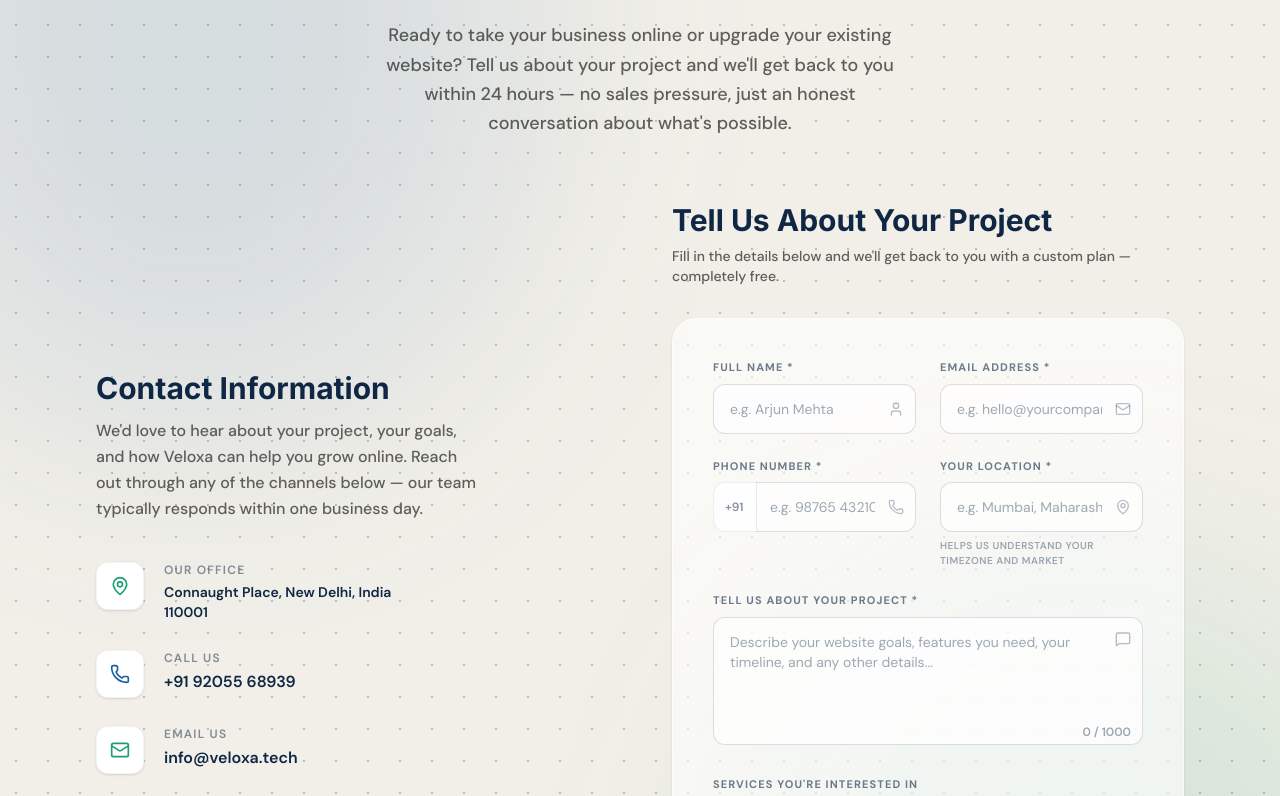
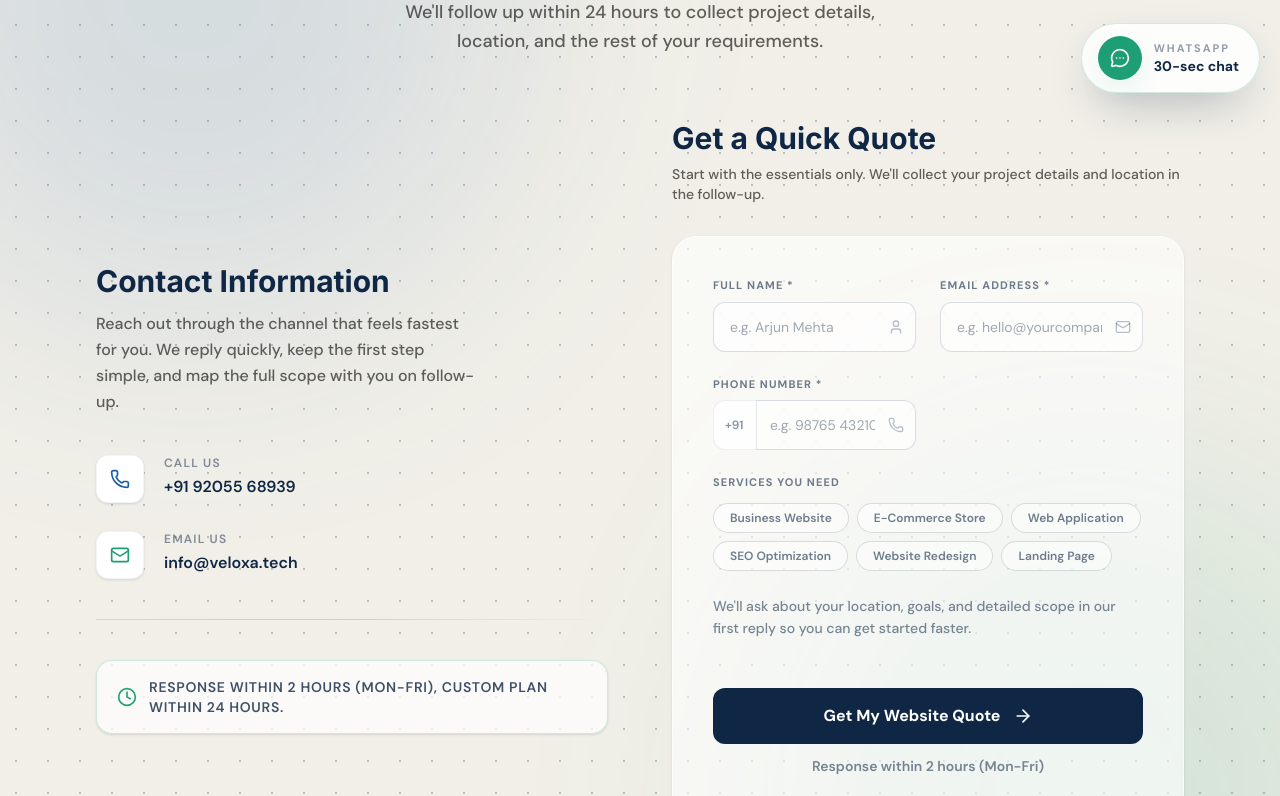
Before and after one commit to Rohit-Codes/veloxa, a Next.js app: page /contact in a window 1280 px wide. Shown: the part 687-1483 px from the top of the page. Built offline with nearby package versions, Linux system fonts and the light colour scheme.

Commit message:
add new CTA in my website

```diff
--- a/src/app/contact/page.tsx
+++ b/src/app/contact/page.tsx
@@ -21,7 +21,7 @@ export default function ContactPage() {
       <div className="max-w-7xl mx-auto px-6 py-12 text-center">
         <h1 className="text-5xl font-black tracking-tight mb-4">Let's Talk.</h1>
         <p className="text-xl text-gray-600 max-w-2xl mx-auto">
-          Have a vision? We have the tools to build it. Reach out today for a free consultation and website audit.
+          Have a vision? We have the tools to build it. Reach out today for a quick website quote and a custom plan within 24 hours.
         </p>
       </div>
       <ContactSection />
--- a/src/app/layout.tsx
+++ b/src/app/layout.tsx
@@ -4,6 +4,7 @@ import Script from "next/script";
 import "./globals.css";
 import Header from "@/components/Header";
 import Footer from "@/components/Footer";
+import WhatsAppFloatingButton from "@/components/WhatsAppFloatingButton";
 
 const inter = Inter({
   subsets: ["latin"],
@@ -196,6 +197,7 @@ export default function RootLayout({
         <main id="main-content" className="flex-grow">
           {children}
         </main>
+        <WhatsAppFloatingButton />
         <Footer />
       </body>
     </html>
--- a/src/components/CTASection.tsx
+++ b/src/components/CTASection.tsx
@@ -105,15 +105,18 @@ export default function CTASection() {
           <div className="observe-me opacity-0 scale-90 data-[intersected=true]:opacity-100 data-[intersected=true]:scale-100 transition-all duration-700 delay-300 w-full">
             <Link
               href="#contact"
-              aria-label="Get a free website consultation with Veloxa"
+              aria-label="Get your website quote with Veloxa"
               className="cta-button group relative flex items-center justify-center gap-3 w-full sm:w-auto bg-[#F1EFE8] text-[#0F2744] hover:text-white rounded-full px-6 py-4 sm:px-10 sm:py-5 text-sm sm:text-base md:text-lg font-black transition-all duration-300 hover:scale-105 shadow-[0_0_30px_rgba(29,158,117,0.3)] overflow-hidden"
             >
               <div className="absolute inset-0 w-full h-full bg-gradient-to-r from-[#185FA5] to-[#1D9E75] opacity-0 group-hover:opacity-100 transition-opacity duration-300" />
               <span className="relative z-10 flex items-center gap-2 tracking-wide">
-                Get Free Consultation
+                Launch My Site in 14 Days
                 <ArrowRight className="w-5 h-5 group-hover:translate-x-1.5 transition-transform duration-200" />
               </span>
             </Link>
+            <p className="mt-3 text-xs sm:text-sm text-[#F1EFE8]/65 font-semibold text-center">
+              Get a custom plan in 24 hours
+            </p>
           </div>
 
           {/* Floating Stat Badge relative to CTA Button */}
--- a/src/components/ContactSection.tsx
+++ b/src/components/ContactSection.tsx
@@ -5,12 +5,10 @@ import { useForm } from "react-hook-form";
 import { zodResolver } from "@hookform/resolvers/zod";
 import { contactSchema, ContactFormData } from "@/lib/contactSchema";
 import {
-  MapPin,
   Phone,
   Mail,
   Clock,
   User,
-  MessageSquare,
   ArrowRight,
   Loader2,
   CheckCircle2,
@@ -39,7 +37,7 @@ export default function ContactSection() {
     setValue,
     watch,
     reset,
-    formState: { errors, isSubmitting, isSubmitSuccessful },
+    formState: { errors, isSubmitting },
   } = useForm<ContactFormData>({
     resolver: zodResolver(contactSchema),
     mode: "onBlur",
@@ -74,8 +72,8 @@ export default function ContactSection() {
         from_name: data.fullName,
         from_email: data.email,
         phone: data.phone,
-        location: data.location,
-        message: data.message,
+        location: "Collected in follow-up",
+        message: "Collected in follow-up",
         services: data.services?.join(", ") || "None selected",
       };
 
@@ -105,7 +103,7 @@ export default function ContactSection() {
           // Custom dimensions for GA4 reporting
           form_name: "contact_form",
           services_selected: data.services?.join(", ") || "None",
-          user_location: data.location || "Unknown",
+          user_location: "Collected in follow-up",
         });
       }
     } catch (err) {
@@ -116,8 +114,6 @@ export default function ContactSection() {
       throw err;
     }
   };
-
-  const messageValue = watch("message") || "";
 
   if (!isClient) {
     return null; // Prevent hydration warnings
@@ -182,7 +178,7 @@ export default function ContactSection() {
               <span className="relative inline-flex rounded-full h-2 w-2 bg-[#1D9E75]"></span>
             </span>
             <span className="text-[#0F2744] font-medium text-[11px] sm:text-xs tracking-widest uppercase">
-              Let's Connect
+              Quick Quote
             </span>
           </div>
 
@@ -201,16 +197,15 @@ export default function ContactSection() {
                   animation: "gradientShift 4s ease-in-out infinite",
                 }}
               >
-                Get a Free Consultation Today
+                Get Your Website Quote
               </span>
             </span>
           </h2>
 
           <p className="text-sm border-0 sm:text-base md:text-lg text-[#2C2C2A]/75 font-medium leading-relaxed text-center max-w-xl mx-auto mt-6 px-2 sm:px-4">
-            Ready to take your business online or upgrade your existing website?
-            Tell us about your project and we'll get back to you within 24 hours
-            — no sales pressure, just an honest conversation about what's
-            possible.
+            Share your contact details and the type of website you need. We&apos;ll
+            follow up within 24 hours to collect project details, location, and
+            the rest of your requirements.
           </p>
         </div>
 
@@ -225,33 +220,13 @@ export default function ContactSection() {
               Contact Information
             </h3>
             <p className="text-base text-[#2C2C2A]/75 font-medium leading-relaxed mb-10 max-w-sm">
-              We'd love to hear about your project, your goals, and how Veloxa
-              can help you grow online. Reach out through any of the channels
-              below — our team typically responds within one business day.
+              Reach out through the channel that feels fastest for you. We reply
+              quickly, keep the first step simple, and map the full scope with
+              you on follow-up.
             </p>
 
             <div className="space-y-7">
-              {/* Item 1 - Location */}
-              <div className="flex items-start gap-5 group">
-                <div className="w-12 h-12 rounded-xl flex items-center justify-center flex-shrink-0 bg-white shadow-sm border border-[#0F2744]/5 group-hover:border-[#1D9E75]/30 group-hover:scale-105 transition-all duration-300">
-                  <MapPin
-                    className="text-[#1D9E75] w-5 h-5"
-                    aria-hidden="true"
-                  />
-                </div>
-                <div>
-                  <div className="text-xs uppercase font-semibold tracking-widest text-[#0F2744]/50 mb-1">
-                    Our Office
-                  </div>
-                  <address className="not-italic text-sm font-semibold text-[#0F2744] group-hover:text-[#1D9E75] transition-colors duration-300">
-                    Connaught Place, New Delhi, India
-                    <br />
-                    110001
-                  </address>
-                </div>
-              </div>
-
-              {/* Item 2 - Phone */}
+              {/* Item 1 - Phone */}
               <div className="flex items-start gap-5 group">
                 <div className="w-12 h-12 rounded-xl flex items-center justify-center flex-shrink-0 bg-white shadow-sm border border-[#0F2744]/5 group-hover:border-[#1D9E75]/30 group-hover:scale-105 transition-all duration-300">
                   <Phone
@@ -272,7 +247,7 @@ export default function ContactSection() {
                 </div>
               </div>
 
-              {/* Item 3 - Email */}
+              {/* Item 2 - Email */}
               <div className="flex items-start gap-5 group">
                 <div className="w-12 h-12 rounded-xl flex items-center justify-center flex-shrink-0 bg-white shadow-sm border border-[#0F2744]/5 group-hover:border-[#1D9E75]/30 group-hover:scale-105 transition-all duration-300">
                   <Mail className="text-[#1D9E75] w-5 h-5" aria-hidden="true" />
@@ -300,7 +275,7 @@ export default function ContactSection() {
                 aria-hidden="true"
               />
               <span className="text-[11px] sm:text-sm text-[#0F2744]/80 font-semibold uppercase tracking-wider">
-                We respond within 24 hours — guaranteed.
+                Response within 2 hours (Mon-Fri), custom plan within 24 hours.
               </span>
             </div>
           </div>
@@ -311,17 +286,17 @@ export default function ContactSection() {
             style={{ animation: "popIn 0.8s ease-out 0.4s both" }}
           >
             <h3 className="text-2xl md:text-3xl font-bold text-[#0F2744] mb-2">
-              Tell Us About Your Project
+              Get a Quick Quote
             </h3>
             <p className="text-sm text-[#2C2C2A]/75 font-medium mb-8">
-              Fill in the details below and we'll get back to you with a custom
-              plan — completely free.
+              Start with the essentials only. We&apos;ll collect your project
+              details and location in the follow-up.
             </p>
 
             <div className="bg-white/60 border border-white/60 backdrop-blur-md shadow-sm rounded-3xl p-6 sm:p-8 md:p-10 hover:shadow-[0_8px_30px_rgb(0,0,0,0.06)] hover:bg-white hover:border-[#1D9E75]/30 transition-all duration-500 flex-1 flex flex-col">
               <form
                 noValidate
-                aria-label="Contact Veloxa for a free website consultation"
+                aria-label="Contact Veloxa for a quick website quote"
                 onSubmit={handleSubmit(onSubmit)}
                 className="space-y-6 flex-1 flex flex-col"
               >
@@ -488,134 +463,12 @@ export default function ContactSection() {
                     )}
                   </div>
 
-                  {/* Field 4: Location */}
-                  <div>
-                    <label
-                      htmlFor="location"
-                      className="text-[11px] uppercase tracking-widest text-[#0F2744]/60 mb-2 block font-bold"
-                    >
-                      Your Location *
-                    </label>
-                    <div className="relative">
-                      <input
-                        type="text"
-                        id="location"
-                        placeholder="e.g. Mumbai, Maharashtra"
-                        autoComplete="address-level2"
-                        aria-required="true"
-                        aria-describedby={
-                          errors.location ? "location-error" : "location-helper"
-                        }
-                        aria-invalid={errors.location ? "true" : "false"}
-                        className={`${inputBaseClass} ${
-                          errors.location
-                            ? "border-red-500/60 focus:border-red-500 focus:ring-red-500/20 pr-10"
-                            : !errors.location && watch("location")
-                              ? "border-[#1D9E75]/60 pr-10"
-                              : "pr-10"
-                        }`}
-                        {...register("location")}
-                      />
-                      <div className="absolute right-3 top-1/2 -translate-y-1/2 flex items-center pointer-events-none">
-                        <MapPin
-                          className={`w-4 h-4 ${
-                            errors.location
-                              ? "text-red-500"
-                              : !errors.location && watch("location")
-                                ? "text-[#1D9E75]"
-                                : "text-[#0F2744]/30"
-                          }`}
-                        />
-                      </div>
-                    </div>
-                    {errors.location ? (
-                      <span
-                        id="location-error"
-                        role="alert"
-                        className="text-xs text-red-500 font-medium mt-1.5 flex items-center gap-1"
-                        style={{ animation: "fadeIn 0.2s ease" }}
-                      >
-                        <AlertCircle className="w-3 h-3" />
-                        {errors.location.message}
-                      </span>
-                    ) : (
-                      <span
-                        id="location-helper"
-                        className="text-[10px] uppercase font-semibold tracking-wider text-[#0F2744]/40 mt-1.5 block"
-                      >
-                        Helps us understand your timezone and market
-                      </span>
-                    )}
-                  </div>
                 </div>
 
-                {/* Field 5: Message */}
-                <div>
-                  <label
-                    htmlFor="message"
-                    className="text-[11px] uppercase tracking-widest text-[#0F2744]/60 mb-2 block font-bold"
-                  >
-                    Tell Us About Your Project *
-                  </label>
-                  <div className="relative">
-                    <textarea
-                      id="message"
-                      rows={4}
-                      placeholder="Describe your website goals, features you need, your timeline, and any other details..."
-                      aria-required="true"
-                      aria-describedby={
-                        errors.message ? "message-error" : undefined
-                      }
-                      aria-invalid={errors.message ? "true" : "false"}
-                      className={`${inputBaseClass} resize-none pt-3.5 pb-8 ${
-                        errors.message
-                          ? "border-red-500/60 focus:border-red-500 focus:ring-red-500/20 pr-10"
-                          : !errors.message && watch("message")
-                            ? "border-[#1D9E75]/60 pr-10"
-                            : "pr-10"
-                      }`}
-                      {...register("message")}
-                    ></textarea>
-                    <div className="absolute right-3 top-3.5 flex items-center pointer-events-none">
-                      <MessageSquare
-                        className={`w-4 h-4 ${
-                          errors.message
-                            ? "text-red-500"
-                            : !errors.message && watch("message")
-                              ? "text-[#1D9E75]"
-                              : "text-[#0F2744]/30"
-                        }`}
-                      />
-                    </div>
-                    <div
-                      className={`absolute bottom-3 right-3 text-xs font-semibold ${
-                        messageValue.length >= 900
-                          ? "text-red-500"
-                          : messageValue.length >= 20
-                            ? "text-[#1D9E75]"
-                            : "text-[#0F2744]/40"
-                      }`}
-                    >
-                      {messageValue.length} / 1000
-                    </div>
-                  </div>
-                  {errors.message && (
-                    <span
-                      id="message-error"
-                      role="alert"
-                      className="text-xs text-red-500 font-medium mt-1.5 flex items-center gap-1"
-                      style={{ animation: "fadeIn 0.2s ease" }}
-                    >
-                      <AlertCircle className="w-3 h-3" />
-                      {errors.message.message}
-                    </span>
-                  )}
-                </div>
-
-                {/* Field 6: Services Interested In */}
+                {/* Field 4: Services Interested In */}
                 <div>
                   <label className="text-[11px] uppercase tracking-widest text-[#0F2744]/60 mb-3 block font-bold">
-                    Services You're Interested In
+                    Services You Need
                   </label>
                   <div className="flex flex-wrap gap-2">
                     {[
@@ -646,6 +499,11 @@ export default function ContactSection() {
                   </div>
                 </div>
 
+                <p className="text-xs sm:text-sm text-[#0F2744]/55 font-medium leading-relaxed">
+                  We&apos;ll ask about your location, goals, and detailed scope in
+                  our first reply so you can get started faster.
+                </p>
+
                 {/* API Error Banner */}
                 {apiError && (
                   <div className="bg-red-50 border border-red-200 rounded-xl px-4 py-3 flex items-center gap-2">
@@ -669,11 +527,15 @@ export default function ContactSection() {
                       </>
                     ) : (
                       <>
-                        <span>Get Free Consultation</span>
+                        <span>Get My Website Quote</span>
                         <ArrowRight className="w-5 h-5 group-hover:translate-x-1.5 transition-transform duration-300" />
                       </>
                     )}
                   </button>
+
+                  <p className="mt-3 text-xs sm:text-sm text-[#0F2744]/55 font-semibold text-center">
+                    Response within 2 hours (Mon-Fri)
+                  </p>
 
                   {showSuccess && (
                     <div
@@ -681,7 +543,7 @@ export default function ContactSection() {
                       role="status"
                     >
                       <CheckCircle2 className="w-5 h-5" />
-                      thank you for submitting
+                      Thank you for submitting
                     </div>
                   )}
 
--- a/src/components/FAQSection.tsx
+++ b/src/components/FAQSection.tsx
@@ -11,7 +11,7 @@ const faqData = [
   },
   {
     question: "How much does a website cost?",
-    answer: "Website development costs vary based on your requirements — the number of pages, features, design complexity, and integrations involved. We offer transparent, custom quotes with no hidden fees. Most small business websites start from an affordable base price, and we'll give you a clear breakdown before any work begins. Book a free consultation and we'll put together a quote tailored to your goals."
+    answer: "Our custom business websites typically start at ₹15,000 (or your actual minimum). This includes a high-performance Next.js build, SEO optimization, and mobile responsiveness. For complex E-commerce or Web Apps, we provide a detailed custom quote within 24 hours of your consultation."
   },
   {
     question: "Will my website be optimized for Google and SEO?",
--- a/src/components/Header.tsx
+++ b/src/components/Header.tsx
@@ -75,7 +75,7 @@ export default function Header() {
             >
               <div className="absolute inset-0 w-full h-full bg-gradient-to-r from-[#185FA5] to-[#1D9E75] opacity-0 group-hover:opacity-100 transition-opacity duration-300" />
               <span className="relative z-10 flex items-center gap-2 text-sm">
-                Start Project{" "}
+                Get My Website Quote{" "}
                 <ChevronRight className="w-4 h-4 group-hover:translate-x-1 transition-transform" />
               </span>
             </Link>
--- /dev/null
+++ b/src/components/WhatsAppFloatingButton.tsx
@@ -0,0 +1,33 @@
+"use client";
+
+import { MessageCircleMore } from "lucide-react";
+
+const whatsappLink =
+  "https://wa.me/919205568939?text=Hi%20Veloxa%2C%20I%20saw%20your%20ad%20for%20Next.js%20sites%20starting%20at%20%E2%82%B910k.%20I%27d%20like%20to%20discuss%20a%20project.";
+
+export default function WhatsAppFloatingButton() {
+  return (
+    <a
+      href={whatsappLink}
+      target="_blank"
+      rel="noopener noreferrer"
+      aria-label="Chat with Veloxa on WhatsApp"
+      className="fixed bottom-5 right-5 z-[70] group"
+    >
+      <span className="sr-only">Chat with Veloxa on WhatsApp</span>
+      <div className="flex items-center gap-3 rounded-full border border-[#1D9E75]/20 bg-white/85 px-4 py-3 shadow-[0_18px_50px_-20px_rgba(15,39,68,0.45)] backdrop-blur-md transition-all duration-300 group-hover:-translate-y-1 group-hover:border-[#1D9E75]/40">
+        <div className="flex h-11 w-11 items-center justify-center rounded-full bg-[#1D9E75] text-white shadow-[0_10px_30px_-15px_rgba(29,158,117,0.8)]">
+          <MessageCircleMore className="h-5 w-5" />
+        </div>
+        <div className="hidden sm:flex flex-col pr-1">
+          <span className="text-[11px] font-bold uppercase tracking-[0.18em] text-[#0F2744]/45">
+            WhatsApp
+          </span>
+          <span className="text-sm font-bold text-[#0F2744]">
+            30-sec chat
+          </span>
+        </div>
+      </div>
+    </a>
+  );
+}
--- a/src/lib/contactSchema.ts
+++ b/src/lib/contactSchema.ts
@@ -12,13 +12,6 @@ export const contactSchema = z.object({
   phone: z.string()
     .regex(/^(\+91[\s]?)?[6-9]\d{9}$/, "Enter a valid 10-digit Indian mobile number"),
 
-  location: z.string()
-    .min(2, "Please enter your city or location"),
-
-  message: z.string()
-    .min(20, "Please provide at least 20 characters")
-    .max(1000, "Message is too long"),
-
   services: z.array(z.string()).optional(),
 });
 
```
Also changed, not shown: src/components/Hero.tsx (+17 -1 lines).
